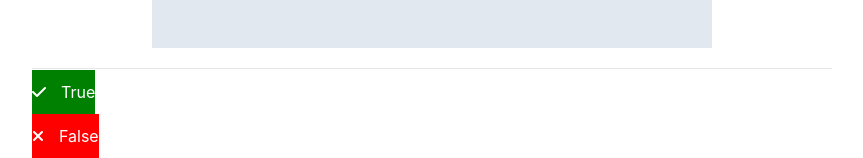
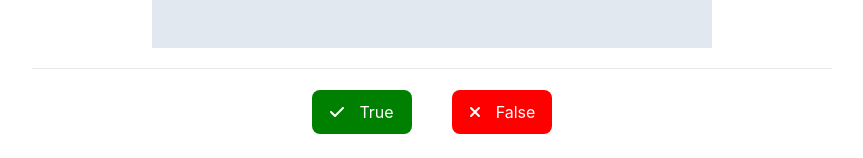
Before and after one commit to alex742022/trivia-challenge, a Next.js app: page /question/1 in a window 1280 px wide. Shown: the part 724-882 px from the top of the page, without its empty margins (18-881 px from the left). After the commit the page ends 858 px from the top, so only its background shows below. Built offline with nearby package versions, Linux system fonts and the light colour scheme.

Commit message:
styled the button

```diff
--- a/components/questions-container.js
+++ b/components/questions-container.js
@@ -17,15 +17,15 @@ export default function QuestionsContainer() {
         </div>
         <div>1 of 10</div>
       </div>
-      <hr className="h-[2px] mt-[20px] mb-[20px]" />
+      <hr className="h-[2px] my-[20px]" />
       <div className="m-auto w-[70%] h-[400px] bg-slate-200 flex items-center">
         <h1 className="text-[50px] text-center">
           Green is almost as big as Africa.
         </h1>
       </div>
-      <hr className="h-[2px] mt-[20px]" />
-      <div className="text-white">
-        <button className="bg-[green] py-[10px] flex items-center gap-[15px]">
+      <hr className="h-[2px] my-[20px]" />
+      <div className="text-white flex gap-[40px] justify-center">
+        <div className="bg-[green] py-[10px] flex items-center gap-[15px] w-[100px] justify-center rounded-lg">
           <Image
             src={CheckIcon}
             width={20}
@@ -33,9 +33,9 @@ export default function QuestionsContainer() {
             alt="checkIcon"
             className="w-auto"
           />
-          True
-        </button>
-        <button className="bg-[red] py-[10px] flex items-center gap-[15px]">
+          <button>True</button>
+        </div>
+        <div className="bg-[red] py-[10px] flex items-center gap-[15px] w-[100px] justify-center rounded-lg">
           <Image
             src={XIcon}
             width={20}
@@ -43,8 +43,8 @@ export default function QuestionsContainer() {
             alt="checkIcon"
             className="w-auto"
           />
-          False
-        </button>
+          <button>False</button>
+        </div>
       </div>
     </div>
   );
```
